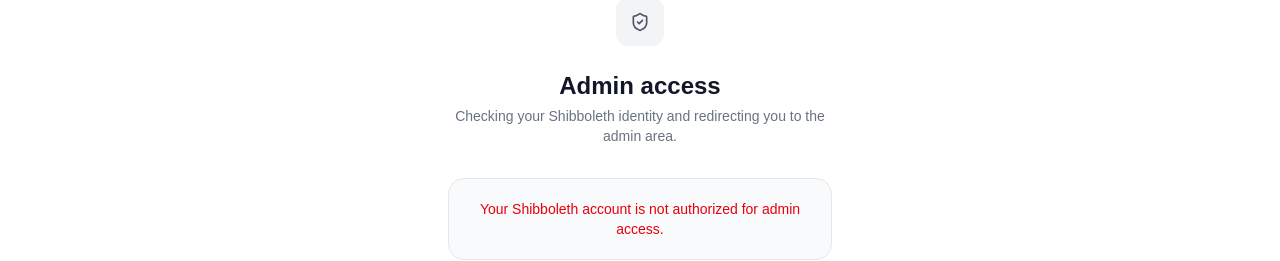
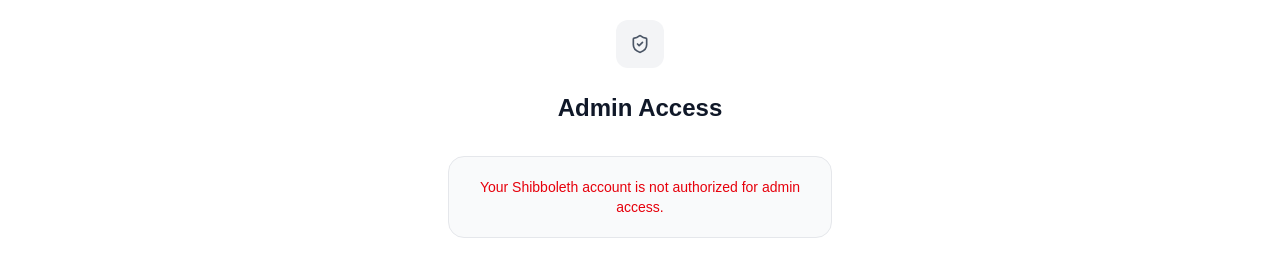
Before and after one commit to ShreyaSirgound/Instructli, a Next.js app: page /admin/login in a window 1280 px wide. Shown: the part 338-599 px from the top of the page. Built offline with nearby package versions, Linux system fonts and the light colour scheme; no server answers; a web font is replaced by a local one.

Commit message:
Update admin login copy

```diff
--- a/app/admin/login/page.tsx
+++ b/app/admin/login/page.tsx
@@ -56,10 +56,7 @@
         <div className="w-12 h-12 rounded-xl bg-gray-100 text-gray-600 flex items-center justify-center mb-6 mx-auto">
           <ShieldCheck size={20} />
         </div>
-        <h1 className="text-2xl font-semibold text-gray-900">Admin access</h1>
-        <p className="text-sm text-gray-500 mt-1">
-          Checking your Shibboleth identity and redirecting you to the admin area.
-        </p>
+        <h1 className="text-2xl font-semibold text-gray-900">Admin Access</h1>
 
         <div className="mt-8 rounded-2xl border border-gray-200 bg-gray-50 px-4 py-5 text-sm text-gray-600">
           {loading ? 'Checking access…' : error ? <span className="text-red-600">{error}</span> : 'Redirecting…'}
```
